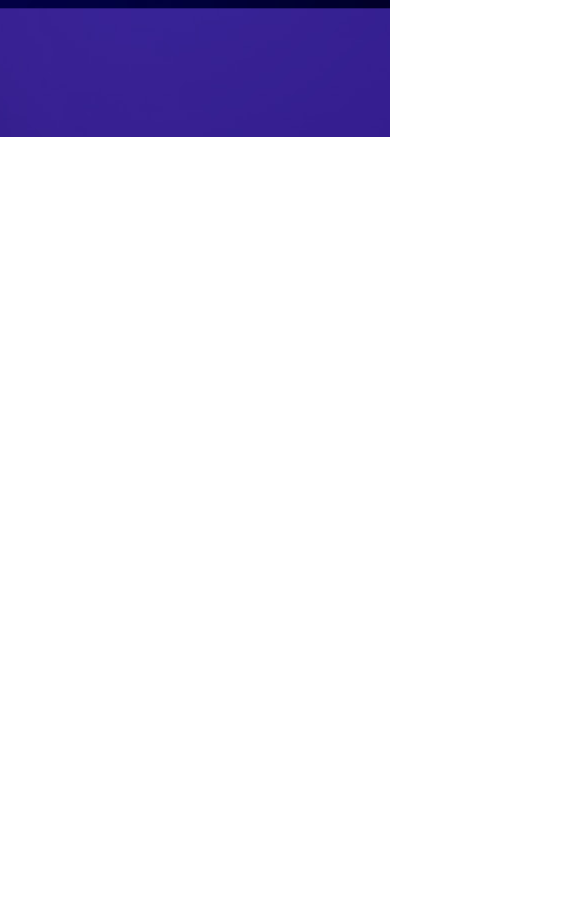
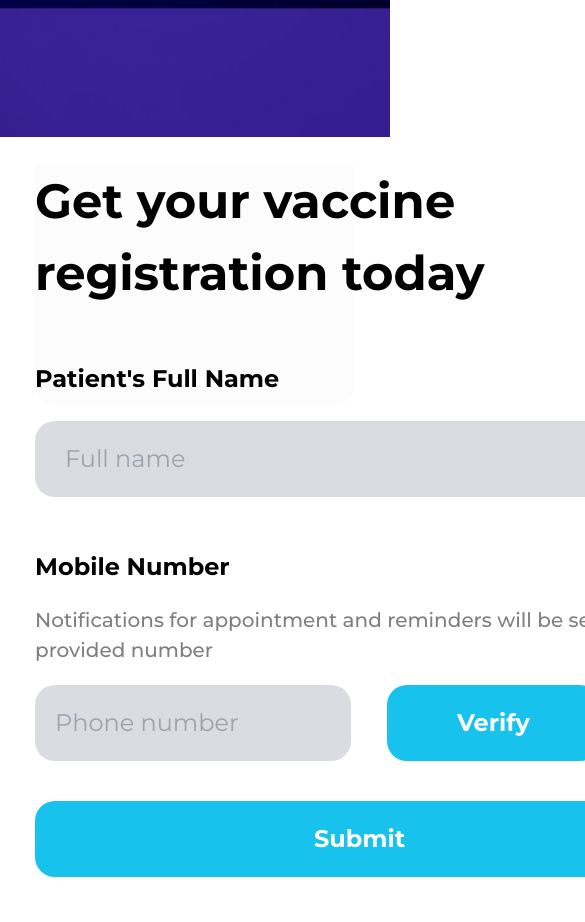
Before and after one commit to humaira-reactdev/Vaccination, a React (Vite) app: page / in a window 390 px wide. Shown: the part 2040-2962 px from the top of the page, 585 px wide, since content can reach past the window. Before the commit the page ends 2177 px from the top, so only its background shows below. Built offline with nearby package versions, Linux system fonts and the light colour scheme.

Commit message:
Registration form complete

```diff
--- /dev/null
+++ b/src/Components/VaccineRegistration/VaccineRegistration.css
@@ -0,0 +1,47 @@
+.registration{
+    @apply font-montserrat pt-[28px]
+}
+
+.form h3{
+    @apply text-[48px] font-bold w-[450px]
+}
+
+.labelName, .labelPhone{
+    @apply text-black font-bold text-[24px] mt-[52px] block
+}
+
+.nameInput{
+    @apply w-[650px] py-[20px] pl-[30px] bg-[rgba(11,21,60,0.15)] rounded-[20px] outline-none text-[24px]
+}
+
+.notifications{
+    @apply w-[652px] font-medium text-[20px] text-[rgba(0,0,0,0.5)] mt-[20px]
+}
+
+.phoneInput{
+    @apply flex mt-[20px] mb-[40px]
+}
+
+.phoneNumber{
+    @apply w-[400px] bg-[rgba(11,21,60,0.15)] rounded-[20px] outline-none py-[20px] pl-[20px] text-[24px] mr-[36px]
+}
+
+.verify{
+    @apply bg-[#17C2EC] py-[20px] px-[70px] text-white text-[24px] font-bold rounded-[20px]
+}
+
+.phoneSubmit{
+    @apply bg-[#17C2EC] py-[20px] px-[279px] text-white text-[24px] font-bold rounded-[20px]
+}
+
+.formFooter{
+    @apply flex gap-[46px] ml-[110px] mt-[40px]
+}
+
+.alreadyRegistered{
+    @apply text-[20px] text-[rgba(0,0,0,0.5)] font-semibold
+}
+
+.status{
+    @apply text-[#17C2EC] text-[20px] font-semibold
+}
--- /dev/null
+++ b/src/Components/VaccineRegistration/VaccineRegistration.jsx
@@ -0,0 +1,34 @@
+import React from 'react'
+import './VaccineRegistration.css'
+
+const VaccineRegistration = () => {
+  return (
+    <>
+     <div className='registration'>
+      <div className='container flex'>
+        <div className='form'>
+          <h3>Get your vaccine registration today</h3>
+          <label htmlFor="" className='labelName'>Patient's Full Name</label><br />
+          <input type="text" className='nameInput' placeholder='Full name' />
+          <label htmlFor="" className='labelPhone'>Mobile Number</label>
+          <p className='notifications'>Notifications for appointment and reminders will be sent to this
+          provided number</p>
+          <div className='phoneInput'>
+            <input type="text" className='phoneNumber' placeholder='Phone number'/>
+            <button className='verify'>Verify</button>
+          </div>
+          <button className='phoneSubmit'>Submit</button>
+          <div className='formFooter'>
+            <p className='alreadyRegistered'>Already registered?</p>
+            <p className='status'>Check your status</p>
+          </div>
+        </div>
+        <div className='image'>
+        </div>
+      </div>
+     </div>
+    </>
+  )
+}
+
+export default VaccineRegistration
--- a/src/Components/WhyGetVaccinated/WhyGetVaccinated.css
+++ b/src/Components/WhyGetVaccinated/WhyGetVaccinated.css
@@ -1,5 +1,5 @@
 .why{
-    @apply bg-[url('/images/whybg.png')] bg-cover bg-no-repeat font-montserrat hidden lg:block;
+    @apply bg-[url('/images/whybg.png')] bg-cover bg-no-repeat font-montserrat hidden lg:block pb-[79.83px];
 }
 
 .vaccinatedHeading{
--- a/src/Components/WhyGetVaccinated/WhyGetVaccinated.jsx
+++ b/src/Components/WhyGetVaccinated/WhyGetVaccinated.jsx
@@ -52,7 +52,6 @@ const WhyGetVaccinated = () => {
                     <h3>Read More</h3>
                     <FaArrowRight />
                 </div>
-
                 </div>
             </div>
         </div>
--- a/src/Pages/Home.jsx
+++ b/src/Pages/Home.jsx
@@ -3,6 +3,7 @@ import Banner from '../Components/Banner/Banner'
 import ResponsiveBanner from '../Components/ResponsiveBanner/ResponsiveBanner'
 import DatabaseForm from '../Components/DatabaseForm/DatabaseForm'
 import WhyGetVaccinated from '../Components/WhyGetVaccinated/WhyGetVaccinated'
+import VaccineRegistration from '../Components/VaccineRegistration/VaccineRegistration'
 
 const Home = () => {
   return (
@@ -11,6 +12,7 @@ const Home = () => {
       <ResponsiveBanner/>
       <DatabaseForm/>
       <WhyGetVaccinated/>
+      <VaccineRegistration/>
     </>
   )
 }
```
